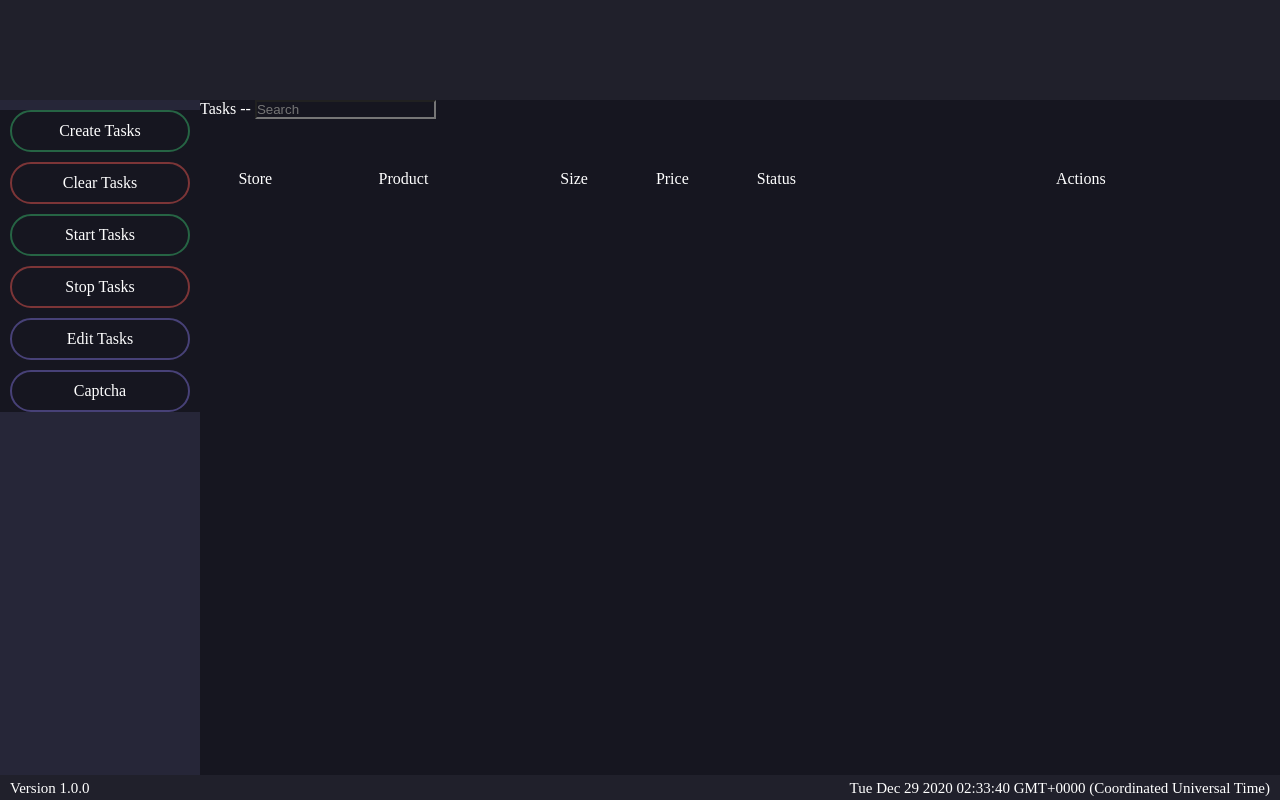
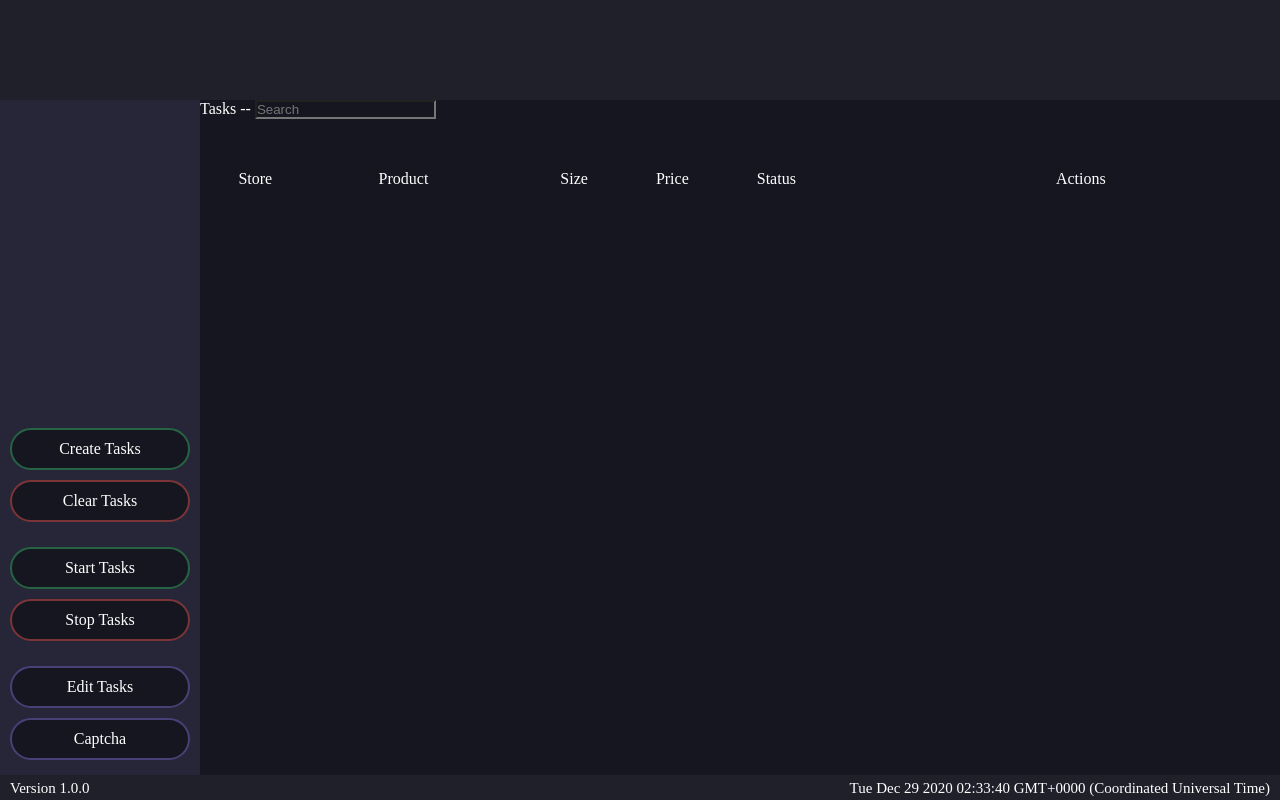
Before and after one commit to senazadeh/Celestial, a plain HTML site: page index.html in a window 1280 px wide. Drawn offline with Linux system fonts and the light colour scheme.

Commit message:
Button spacing

```diff
--- a/index.html
+++ b/index.html
@@ -5,7 +5,7 @@
 <meta charset="UTF-8">
 <link rel="stylesheet" href="style.css">
 <script rel="javascript" src="main.js"></script>
-<title>Bot</title>
+<title>Celestial</title>
 
 <header>
     <div class="header">
--- a/style.css
+++ b/style.css
@@ -66,6 +66,12 @@
     height: 90vh;
     background-color: rgb(38, 38, 56);
 }
+.taskButtons {
+    position: fixed;
+    bottom: 30px;
+    width: 200px;
+    background-color: rgb(38, 38, 56);
+}
 .taskButton {
     color: white;
     width: 90;
@@ -89,12 +95,14 @@
     border-color: rgb(124, 53, 55);
 }
 #startTask {
+    margin-top: 25px;
     border-color: rgb(38, 100, 68);
 }
 #stopTask {
     border-color: rgb(124, 53, 55);
 }
 #editTask {
+    margin-top: 25px;
     border-color: rgb(71, 65, 119);
 }
 #captcha {
```
